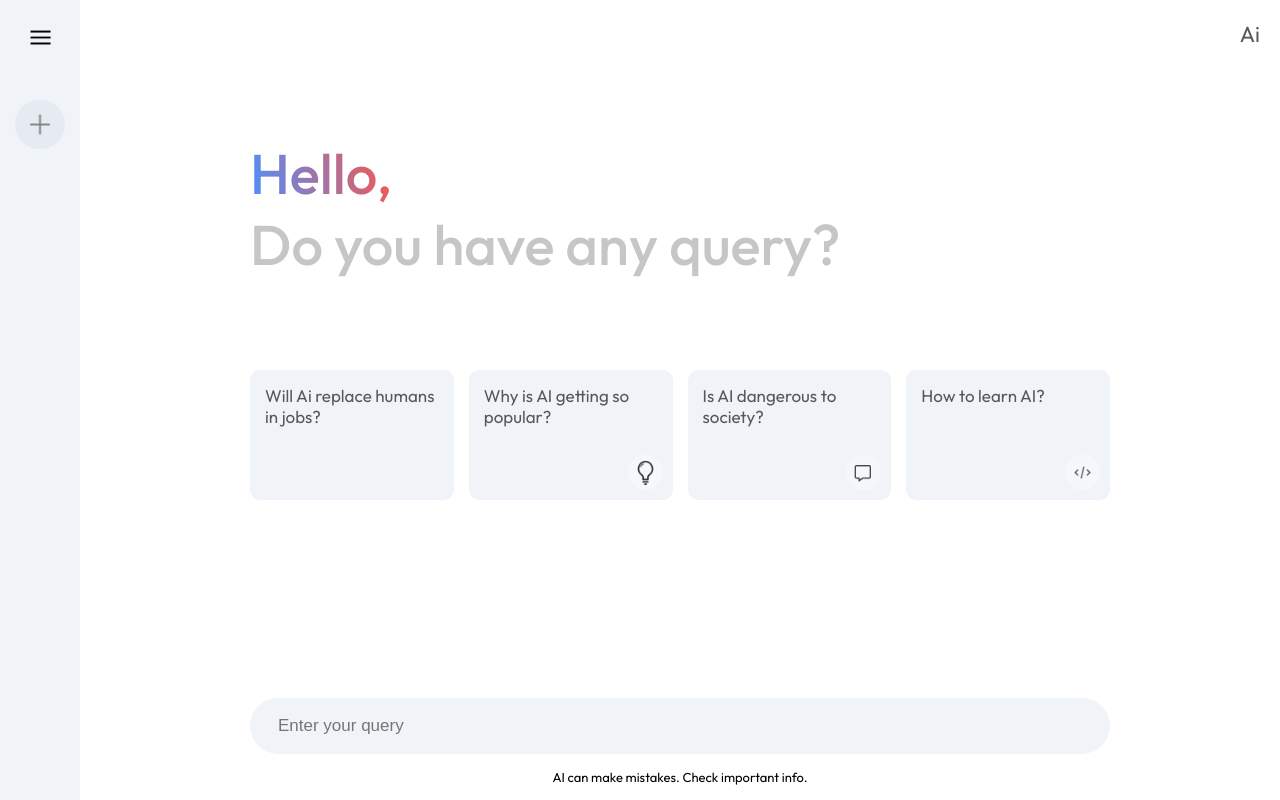
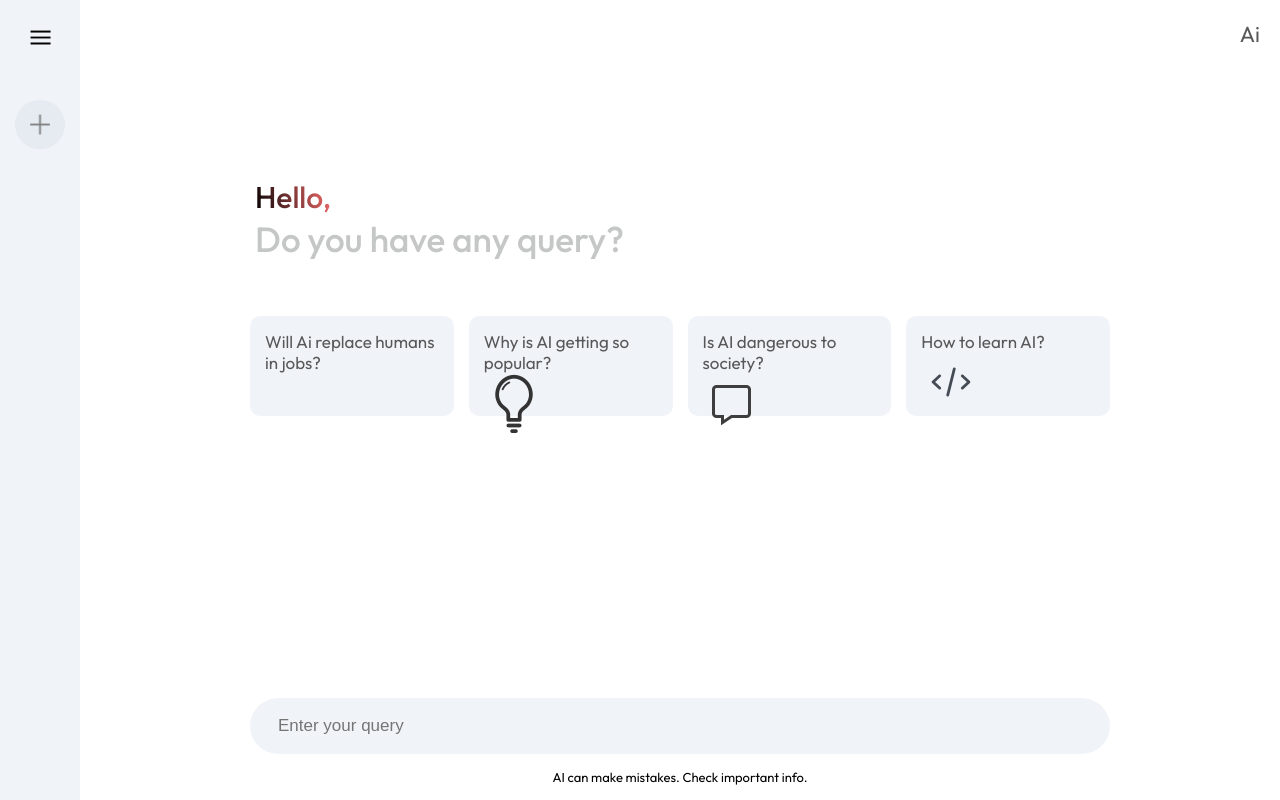
Before and after one commit to yoursandeshshrestha/Ai-for-students, a React (Vite) app: page / in a window 1280 px wide. Built offline with nearby package versions, Linux system fonts and the light colour scheme.

Commit message:
css updated

```diff
--- a/src/components/main/Main.css
+++ b/src/components/main/Main.css
@@ -22,20 +22,22 @@
 .main-container {
   max-width: 900px;
   margin: auto;
+  margin-top: 80px;
 }
 
 .main .greet {
-  margin: 50px 0px;
-  font-size: 56px;
+  margin: 10px 0px;
+  font-size: 35px;
   color: #c4c7c5;
   font-weight: 500;
-  padding: 20px;
+  padding: 25px;
 }
 
 .main .greet span {
-  background: -webkit-linear-gradient(16deg, #4b90ff, #ff5546);
+  background: -webkit-linear-gradient(16deg, #000000, #ff6f6f);
   background-clip: text;
   -webkit-text-fill-color: transparent;
+  font-size: 30px;
 }
 
 .main .cards {
@@ -46,22 +48,12 @@
 }
 
 .main .card {
-  height: 130px;
+  height: 100px;
   padding: 15px;
   background-color: #f0f4f9;
   border-radius: 10px;
   position: relative;
   cursor: pointer;
-}
-
-.main .card img {
-  width: 35px;
-  padding: 5px;
-  position: absolute;
-  background-color: rgba(255, 255, 255, 0.269);
-  border-radius: 20px;
-  bottom: 10px;
-  right: 10px;
 }
 
 .main .card p {
@@ -164,9 +156,9 @@
   border-radius: 4px;
   border: none;
   border-color: #f6f7f8;
-  background: linear-gradient(to right, #2020209d, #ffffffa0, #1d1e1e8a);
+  background: linear-gradient(to right, #e2e6eb, #1a1a1a7d, #e2e6eb);
   background-size: 800px 50px;
-  height: 20px;
+  height: 15px;
   animation: loader 3s infinite linear;
 }
 
@@ -185,6 +177,14 @@
   line-height: 1.8;
 }
 
+.recent-prompt {
+  background-color: #e2e6eb;
+  padding: 10px 15px;
+  border-top-left-radius: 50px;
+  border-bottom-left-radius: 50px;
+  border-bottom-right-radius: 50px;
+}
+
 @media (max-width: 600px) {
   .main-bottom input {
     flex: none;
```
